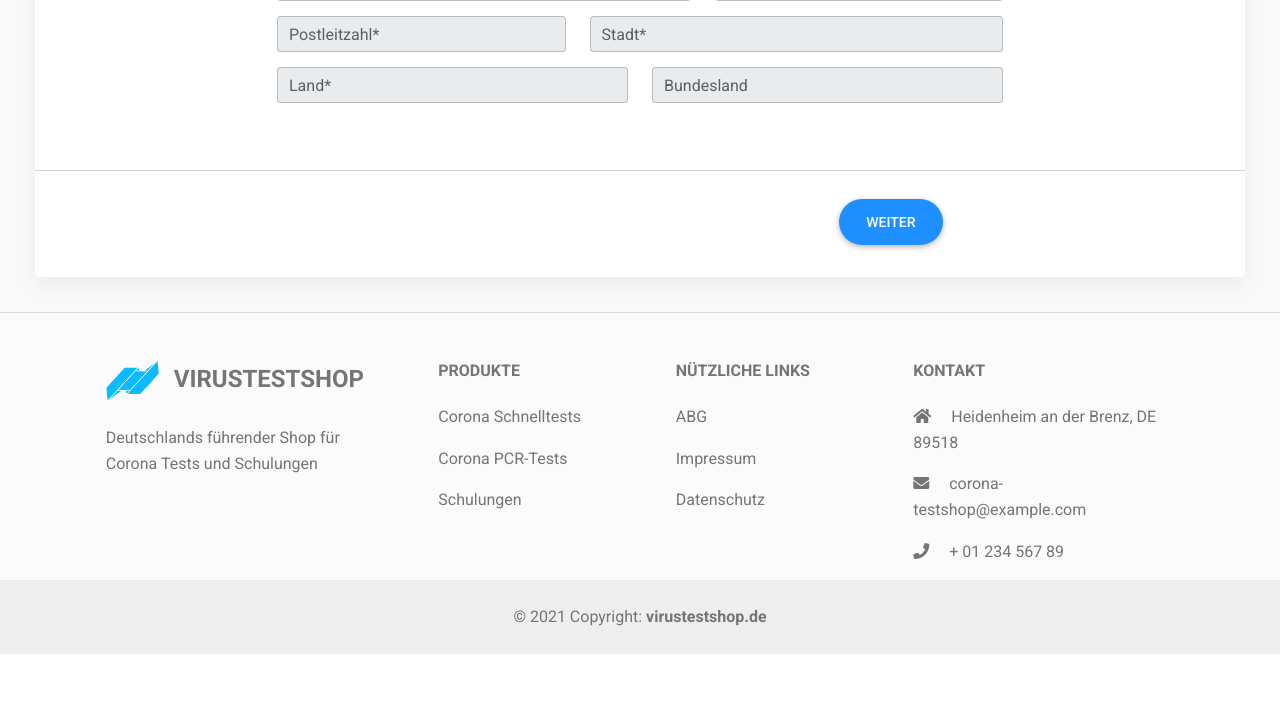
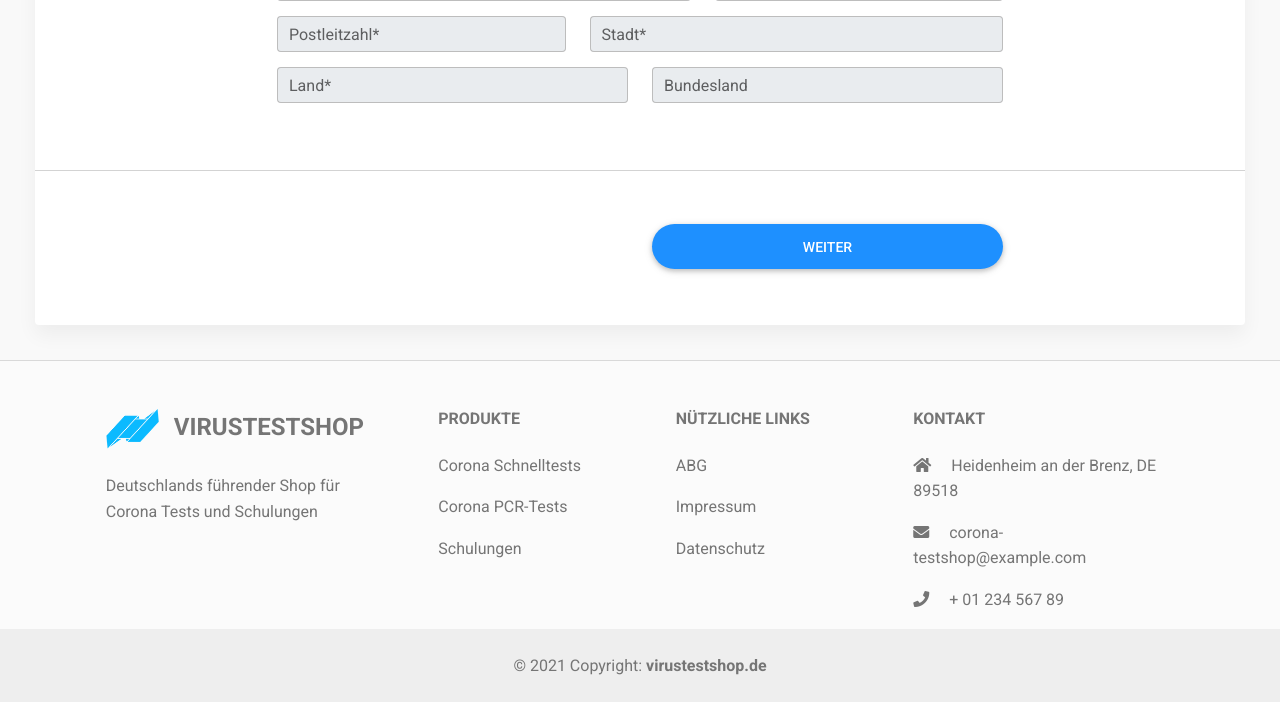
Before and after one commit to MarciV2/VirusTestShop, a PHP site: page /content/kaufen.html in a window 1280 px wide. Shown: the part 941-1643 px from the top of the page. Before the commit the page ends 1595 px from the top, so only its background shows below. Run offline with PHP 8.4, Linux system fonts and the light colour scheme.

Commit message:
Style modifications2

```diff
--- a/content/kaufen.html
+++ b/content/kaufen.html
@@ -301,10 +301,10 @@
 
                                   <li class="list-group-item itemCardPayment" id="payment_paypal" onclick="selectPaypal()">
                                       <div class="row">
-                                          <div class="col-5">
+                                          <div class="col-md-5 col-10">
                                               <img src="https://rgblog.exali.de/wp-content/uploads/2018/01/paypal-784404_1280.png" height="60px" />
                                           </div>
-                                          <div class="col-6 d-flex align-items-center">
+                                          <div class="col-6 d-flex align-items-center d-md-block d-none">
                                               <h4 style="padding-top: 12px; margin-left: 3%">PayPal</h4>
                                           </div>
                                           <div class="col-1 d-flex align-items-center">
@@ -315,10 +315,10 @@
 
                                   <li class="list-group-item itemCardPayment" id="payment_credit" onclick="selectCreditcard()">
                                       <div class="row">
-                                          <div class="col-5">
+                                          <div class="col-md-5 col-10">
                                               <img src="../img/kreditkarte.png" height="60px" width="210px" />
                                           </div>
-                                          <div class="col-6 d-flex align-items-center">
+                                          <div class="col-6 d-flex align-items-center d-md-block d-none">
                                               <h4 style="padding-top: 12px; margin-left: 3%">Kreditkarte</h4>
                                           </div>
                                           <div class="col-1 d-flex align-items-center">
@@ -329,10 +329,10 @@
 
                                   <li class="list-group-item itemCardPayment" id="payment_giro" onclick="selectGiropay()">
                                       <div class="row">
-                                          <div class="col-5">
+                                          <div class="col-md-5 col-10">
                                               <img src="https://www.giropay.de/fileadmin/user_upload/giropay/logos/giropay_960px_color_rgb.png" height="60px" />
                                           </div>
-                                          <div class="col-6 d-flex align-items-center">
+                                          <div class="col-6 d-flex align-items-center d-md-block d-none">
                                               <h4 style="padding-top: 12px; margin-left: 3%">GiroPay</h4>
                                           </div>
                                           <div class="col-1 d-flex align-items-center">
@@ -369,17 +369,14 @@
                   <hr />
 
 
-                  <div style="padding: 1% 25%">
+                  <div class="buyContainer">
 
                       <div class="row">
-                          <div class="col-3">
-                              <button type="button" id="button_previous" onclick="previousStep()" class="btn btn-primary btn-lg btn-rounded" style="display: none; background-color: #1E90FF; margin-bottom: 20px">Zurück</button>
+                          <div class="col-6">
+                              <button type="button" id="button_previous" onclick="previousStep()" class="btn btn-primary btn-lg btn-rounded btn-block" style="display: none; background-color: #1E90FF; margin-bottom: 20px">Zurück</button>
                           </div>
-                          <div class="col-6">
-
-                          </div>
-                          <div class="col-3 d-flex justify-content-end">
-                              <button type="button" id="button_next" onclick="nextStep()" class="btn btn-primary btn-lg btn-rounded" style="display: block; background-color: #1E90FF; margin-bottom: 20px">Weiter</button>
+                          <div class="col-6 d-flex justify-content-end">
+                              <button type="button" id="button_next" onclick="nextStep()" class="btn btn-primary btn-lg btn-rounded btn-block" style="display: block; background-color: #1E90FF; margin-bottom: 20px">Weiter</button>
                           </div>
                       </div>
                   </div>
--- a/css/style.css
+++ b/css/style.css
@@ -57,13 +57,13 @@
 
 
 
-@media all and (min-width: 1400px) {
+@media all and (min-width: 1600px) {
 	.buyContainer {
 		padding: 3% 25%;
 	}
 }
 
-@media all and (min-width: 1000px) and (max-width: 1400px) {
+@media all and (min-width: 1000px) and (max-width: 1600px) {
 	.buyContainer {
 		padding: 3% 20%;
 	}
```
